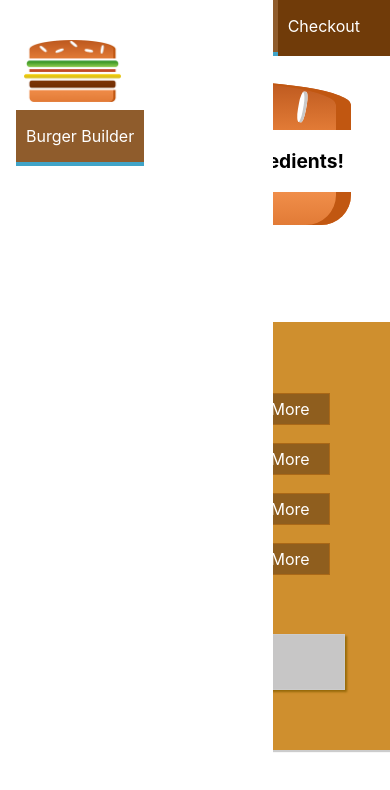
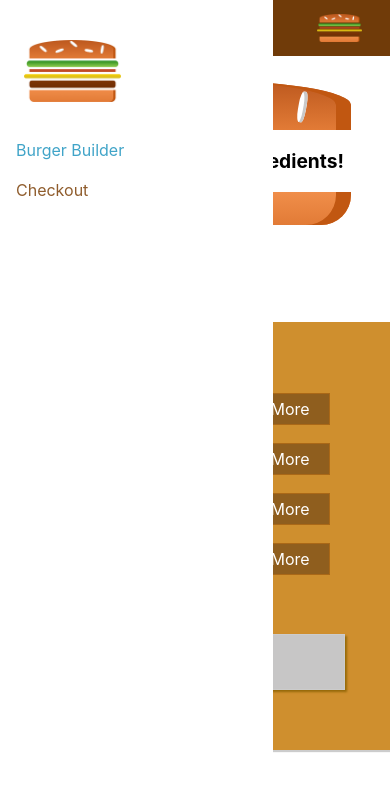
Before and after one commit to aronbergman/burger-builder, a React (Create React App) app: page / in a window 390 px wide. Shown: the top 790 px of the page. Built offline with nearby package versions, Linux system fonts and the light colour scheme.

Commit message:
More about Responsive Adjustments

```diff
--- a/src/components/Navigation/NavigationItems/NavigationItem/NavigationItem.module.scss
+++ b/src/components/Navigation/NavigationItems/NavigationItem/NavigationItem.module.scss
@@ -1,19 +1,38 @@
+.NavigationItem {
+  margin: 10px 0;
+  box-sizing: border-box;
+  display: block;
+  width: 100%;
+}
+
+.NavigationItem a {
+  display: block;
+  color: #8f5c2c;
+  text-decoration: none;
+  width: 100%;
+  box-sizing: border-box;
+}
+
+.NavigationItem a:hover,
+.NavigationItem a:active,
+.NavigationItem a.active {
+  color: #40A4C8;
+}
+
+@media (min-width: 500px) {
   .NavigationItem {
     margin: 0;
-  box-sizing: border-box;
     display: flex;
     height: 100%;
+    width: auto;
     align-items: center;
   }
 
   .NavigationItem a {
-  display: block;
     color: #fff;
-  text-decoration: none;
     height: 100%;
     padding: 16px 10px;
     border-bottom: 4px solid transparent;
-  box-sizing: border-box;
   }
 
   .NavigationItem a:hover,
@@ -23,3 +42,4 @@
     border-bottom: 4px solid #40A4C8;
     color: #fff;
   }
+}
--- a/src/components/Navigation/NavigationItems/NavigationItems.module.scss
+++ b/src/components/Navigation/NavigationItems/NavigationItems.module.scss
@@ -2,7 +2,14 @@
   margin: 0;
   padding: 0;
   list-style: none;
+  flex-flow: column;
   display: flex;
   align-items: center;
   height: 100%;
 }
+
+@media all and (min-width: 500px) {
+  .NavigationItems {
+    flex-flow: row;
+  }
+}
--- a/src/components/Navigation/SideDrawer/SideDriwer.module.scss
+++ b/src/components/Navigation/SideDrawer/SideDriwer.module.scss
@@ -10,11 +10,19 @@
   padding: 32px 16px;
   box-sizing: border-box;
   transition: transform .3s ease-out;
+
+  nav {
+    margin-top: 20px;
+  }
 }
 
 @media (min-width: 500px) {
   .SideDriwer {
     display: none;
+
+    nav {
+      margin-top: 0;
+    }
   }
 }
 
--- a/src/components/Navigation/Toolbar/Toolbar.jsx
+++ b/src/components/Navigation/Toolbar/Toolbar.jsx
@@ -7,7 +7,7 @@
     <header className={classes.Toolbar}>
         <div>MENU</div>
         <Logo height='80%'/>
-        <nav>
+        <nav className={classes.DesktopOnly}>
             <NavigationItems/>
         </nav>
     </header>
--- a/src/components/Navigation/Toolbar/Toolbar.module.scss
+++ b/src/components/Navigation/Toolbar/Toolbar.module.scss
@@ -16,3 +16,9 @@
 .Toolbar nav {
   height: 100%;
 }
+
+@media (max-width: 499px) {
+  .DesktopOnly {
+    display: none;
+  }
+}
```
Lines whose indentation alone changed are shown as unchanged.
